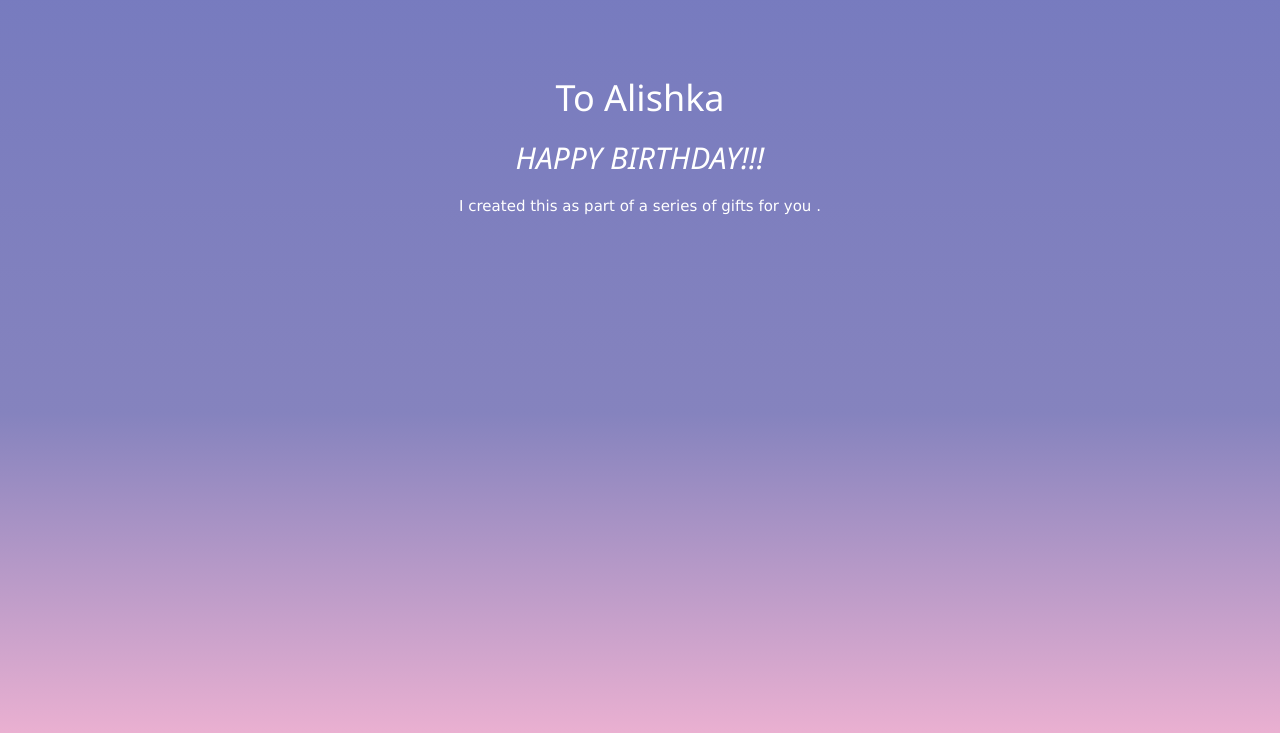
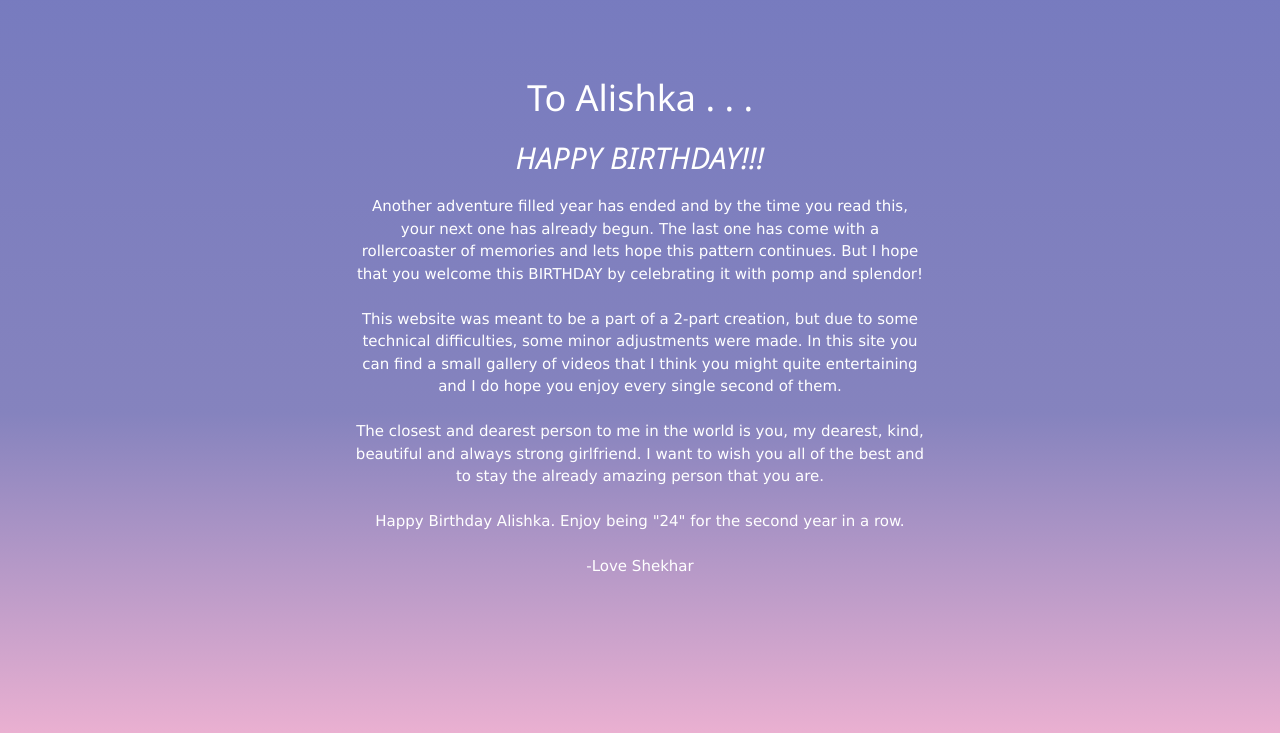
Before and after one commit to shekharsingh07/AS_webApp, a plain HTML site: page about.html in a window 1280 px wide. Shown: the part 67-800 px from the top of the page. Drawn offline with nearby package versions, Linux system fonts and the light colour scheme.

Commit message:
Updated About page

```diff
--- a/about.html
+++ b/about.html
@@ -9,7 +9,7 @@
     <link rel="preconnect" href="https://fonts.gstatic.com" crossorigin>
     <link href="https://fonts.googleapis.com/css2?family=Roboto+Condensed&display=swap" rel="stylesheet">
     <link rel="stylesheet" href="https://cdnjs.cloudflare.com/ajax/libs/font-awesome/4.7.0/css/font-awesome.min.css">
-    <title>Test Website</title>
+    <title>About</title>
 </head>
 
 
@@ -29,9 +29,23 @@
 
   <!-- About -->
   <div class="w3-content w3-container w3-padding-64" id="about">
-    <h1 class="w3-center text-col">To Alishka</h1>
+    <h1 class="w3-center text-col">To Alishka . . .</h1>
     <h2 class="w3-center text-col"><em>HAPPY BIRTHDAY!!!</em></h3>
-    <p class="text-container text-col">I created this as part of a series of gifts for you . </p>
+    <p class="text-container text-col">Another adventure filled year has ended and by the time you read this, your
+      next one has already begun. The last one has come with a rollercoaster of memories and lets hope
+      this pattern continues. But I hope that you welcome this BIRTHDAY by celebrating it with pomp and splendor!
+      <br><br>
+      This website was meant to be a part of a 2-part creation, but due to some technical difficulties, some minor adjustments
+      were made. In this site you can find a small gallery of videos that I think you might quite entertaining and I do hope you enjoy every single second
+      of them.
+      <br><br>
+      The closest and dearest person to me in the world is you, my dearest, kind, beautiful and always strong
+      girlfriend. I want to wish you all of the best and to stay the already amazing person that you are.
+      <br><br>
+      Happy Birthday Alishka. Enjoy being "24" for the second year in a row.
+      <br><br>
+      -Love Shekhar
+    </p>
   </div>
 
   <script>
```
Also changed, not shown: index.html (+1 -1 lines).
